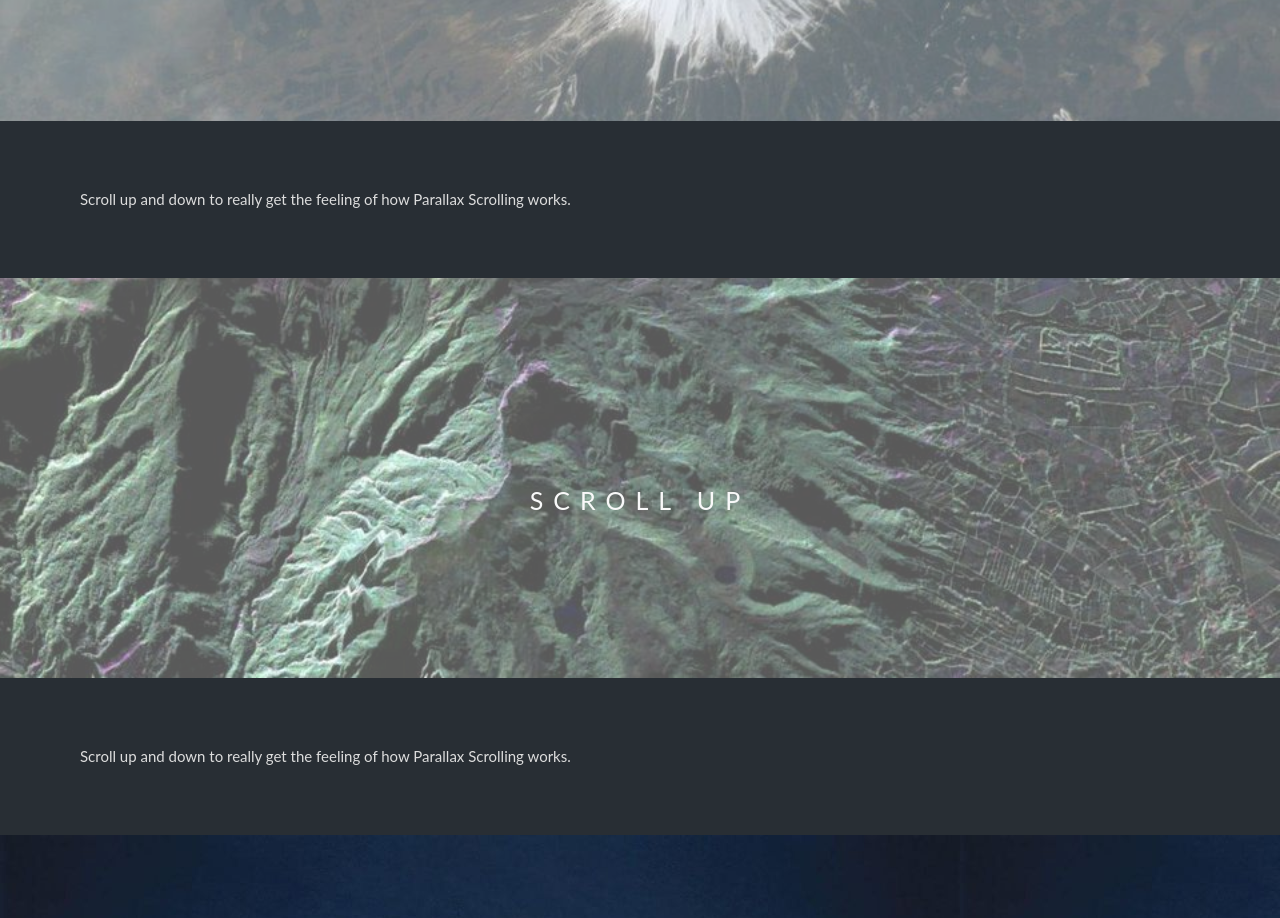
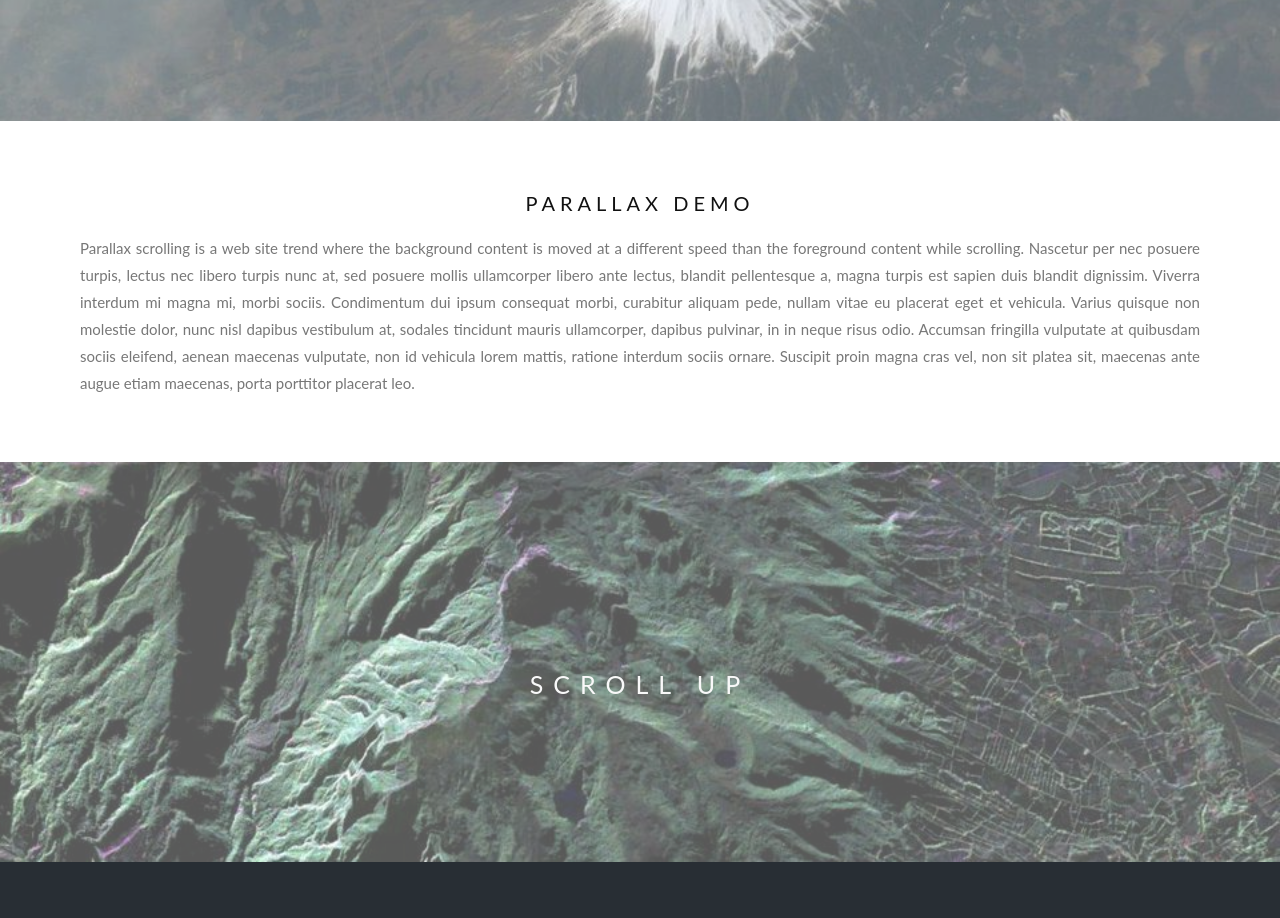
Before and after one commit to JSandersius/ParallaxPlayground, a plain HTML site: page index.html in a window 1280 px wide. Shown: the part 1420-2338 px from the top of the page. Drawn offline with Linux system fonts and the light colour scheme.

Commit message:
saving images

```diff
--- a/index.html
+++ b/index.html
@@ -30,11 +30,18 @@
             <span class="border" style="background-color:transparent;font-size:25px;color: #f7f7f7;">LESS HEIGHT</span>
         </div>
     </div>
-    <div style="position:relative;">
-        <div style="color:#ddd;background-color:#282E34;text-align:center;padding:50px 80px;text-align: justify;">
-            <p>Scroll up and down to really get the feeling of how Parallax Scrolling works.</p>
-        </div>
+    <div style="color: #777;background-color:white;text-align:center;padding:50px 80px;text-align: justify;">
+        <h3 style="text-align:center;">Parallax Demo</h3>
+        <p>Parallax scrolling is a web site trend where the background content is moved at a different speed than the foreground
+            content while scrolling. Nascetur per nec posuere turpis, lectus nec libero turpis nunc at, sed posuere mollis
+            ullamcorper libero ante lectus, blandit pellentesque a, magna turpis est sapien duis blandit dignissim. Viverra
+            interdum mi magna mi, morbi sociis. Condimentum dui ipsum consequat morbi, curabitur aliquam pede, nullam vitae
+            eu placerat eget et vehicula. Varius quisque non molestie dolor, nunc nisl dapibus vestibulum at, sodales tincidunt
+            mauris ullamcorper, dapibus pulvinar, in in neque risus odio. Accumsan fringilla vulputate at quibusdam sociis
+            eleifend, aenean maecenas vulputate, non id vehicula lorem mattis, ratione interdum sociis ornare. Suscipit proin
+            magna cras vel, non sit platea sit, maecenas ante augue etiam maecenas, porta porttitor placerat leo.</p>
     </div>
+
 
     <div class="bgimg-3">
         <div class="caption">
@@ -47,6 +54,7 @@
         </div>
     </div>
 
+
     <div class="bgimg-4">
         <div class="caption">
             <span class="border" style="background-color:transparent;font-size:25px;color: #f7f7f7;"></span>
@@ -57,6 +65,7 @@
             <p>Scroll up and down to really get the feeling of how Parallax Scrolling works.</p>
         </div>
     </div>
+
 
     <div class="bgimg-5">
         <div class="caption">
@@ -69,6 +78,7 @@
         </div>
     </div>
 
+
     <div class="bgimg-6">
         <div class="caption">
             <span class="border" style="background-color:transparent;font-size:25px;color: #f7f7f7;"></span>
@@ -79,6 +89,7 @@
             <p>Scroll up and down to really get the feeling of how Parallax Scrolling works.</p>
         </div>
     </div>
+
 
     <div class="bgimg-7">
         <div class="caption">
@@ -91,6 +102,7 @@
         </div>
     </div>
 
+
     <div class="bgimg-1">
         <div class="caption">
             <span class="border">COOL!</span>
```
